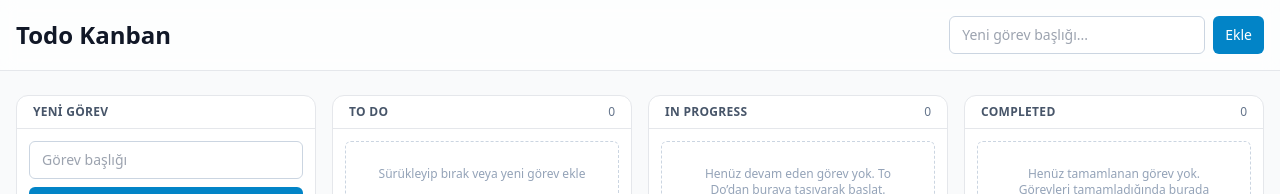
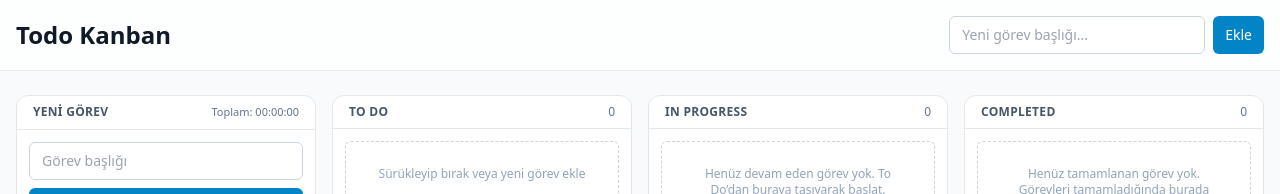
Before and after one commit to UmutYLCN/TodoWeb, a React (Vite) app: page / in a window 1280 px wide. Shown: the top 194 px of the page. Built offline with nearby package versions, Linux system fonts and the light colour scheme.

Commit message:
feat(task): enhance task management with timing and pause functionality

```diff
--- a/src/App.tsx
+++ b/src/App.tsx
@@ -21,6 +21,9 @@ type Task = {
   status: Status;
   origin?: 'manual' | 'daily';
   originId?: string;
+  startedAt?: number | null;
+  accumulatedMs?: number;
+  paused?: boolean;
 };
 
 type DailyItem = {
@@ -38,6 +41,34 @@ const STORAGE_KEY = 'todo-kanban:tasks';
 const DAILY_KEY = 'todo-kanban:daily-items';
 const LAST_SEED_KEY = 'todo-kanban:last-seed-date';
 
+function formatDuration(ms: number): string {
+  const total = Math.max(0, Math.floor(ms / 1000));
+  const h = Math.floor(total / 3600);
+  const m = Math.floor((total % 3600) / 60);
+  const s = total % 60;
+  const hh = h.toString().padStart(2, '0');
+  const mm = m.toString().padStart(2, '0');
+  const ss = s.toString().padStart(2, '0');
+  return `${hh}:${mm}:${ss}`;
+}
+
+function transitionTask(t: Task, status: Status, at: number): Task {
+  if (t.status === status) {
+    if (status === 'in_progress') {
+      return { ...t, startedAt: t.startedAt ?? at, accumulatedMs: t.accumulatedMs ?? 0 };
+    }
+    return t;
+  }
+  if (t.status === 'in_progress' && status !== 'in_progress') {
+    const acc = (t.accumulatedMs ?? 0) + (t.startedAt ? at - t.startedAt : 0);
+    return { ...t, status, accumulatedMs: acc, startedAt: null };
+  }
+  if (t.status !== 'in_progress' && status === 'in_progress') {
+    return { ...t, status, startedAt: at, accumulatedMs: t.accumulatedMs ?? 0 };
+  }
+  return { ...t, status };
+}
+
 export default function App() {
   const [tasks, setTasks] = useState<Task[]>([]);
   const [title, setTitle] = useState('');
@@ -45,6 +76,7 @@ export default function App() {
   const [dailyTitle, setDailyTitle] = useState('');
   const [dailyItems, setDailyItems] = useState<DailyItem[]>([]);
   const [panelTitle, setPanelTitle] = useState('');
+  const [now, setNow] = useState(() => Date.now());
 
   const sensors = useSensors(
     // Mouse: anında aktivasyon (daha seri his)
@@ -77,6 +109,45 @@ export default function App() {
     } catch {}
   }, [dailyItems]);
 
+  // Tick timers every second
+  useEffect(() => {
+    const id = setInterval(() => setNow(Date.now()), 1000);
+    return () => clearInterval(id);
+  }, []);
+
+  // Ensure only the topmost non-paused in-progress task runs (others paused or below are stopped)
+  useEffect(() => {
+    const firstInProgress = tasks.find((t) => t.status === 'in_progress' && !t.paused);
+    if (!firstInProgress) return; // none running
+    const runnerId = firstInProgress.id;
+    const at = Date.now();
+    let changed = false;
+    const next = tasks.map((t) => {
+      if (t.status !== 'in_progress') return t;
+      if (t.id === runnerId) {
+        if (t.paused) return t; // don't auto start paused
+        if (!t.startedAt) {
+          changed = true;
+          return { ...t, startedAt: at, accumulatedMs: t.accumulatedMs ?? 0 };
+        }
+        return t;
+      }
+      if (t.startedAt) {
+        const acc = (t.accumulatedMs ?? 0) + (t.startedAt ? at - t.startedAt : 0);
+        changed = true;
+        return { ...t, startedAt: null, accumulatedMs: acc };
+      }
+      return t;
+    });
+    if (changed) setTasks(next);
+  }, [tasks]);
+
+  // Tick each second to update timers
+  useEffect(() => {
+    const id = setInterval(() => setNow(Date.now()), 1000);
+    return () => clearInterval(id);
+  }, []);
+
   // Seed daily items once per day into To Do
   useEffect(() => {
     try {
@@ -94,6 +165,9 @@ export default function App() {
             status: 'todo' as const,
             origin: 'daily' as const,
             originId: d.id,
+            startedAt: null,
+            accumulatedMs: 0,
+            paused: false,
           })),
           ...prev,
         ]);
@@ -127,7 +201,7 @@ export default function App() {
     if (!trimmed) return;
     const id = `${Date.now()}-${Math.random().toString(36).slice(2, 8)}`;
     setTasks((prev) => [
-      { id, title: trimmed, status: 'todo', origin: 'manual' },
+      { id, title: trimmed, status: 'todo', origin: 'manual', startedAt: null, accumulatedMs: 0, paused: false },
       ...prev,
     ]);
     setTitle('');
@@ -138,14 +212,15 @@ export default function App() {
     if (!trimmed) return;
     const id = `${Date.now()}-${Math.random().toString(36).slice(2, 8)}`;
     setTasks((prev) => [
-      { id, title: trimmed, status: 'todo', origin: 'manual' },
+      { id, title: trimmed, status: 'todo', origin: 'manual', startedAt: null, accumulatedMs: 0, paused: false },
       ...prev,
     ]);
     setPanelTitle('');
   }
 
   function updateStatus(id: string, status: Status) {
-    setTasks((prev) => prev.map((t) => (t.id === id ? { ...t, status } : t)));
+    const at = Date.now();
+    setTasks((prev) => prev.map((t) => (t.id === id ? { ...transitionTask(t, status, at), paused: status === 'in_progress' ? false : t.paused } : t)));
   }
 
   function removeTask(id: string) {
@@ -194,6 +269,9 @@ export default function App() {
             status: 'todo' as const,
             origin: 'daily' as const,
             originId: id,
+            startedAt: null,
+            accumulatedMs: 0,
+            paused: false,
           },
           ...prev,
         ]);
@@ -231,7 +309,7 @@ export default function App() {
       setTasks((prev) => {
         const fromIndex = prev.findIndex((t) => t.id === activeId);
         if (fromIndex === -1) return prev;
-        const item = { ...prev[fromIndex], status: overTask.status } as Task;
+        const item = { ...transitionTask(prev[fromIndex], overTask.status as Status, Date.now()), paused: overTask.status === 'in_progress' ? false : prev[fromIndex].paused };
         const arr = prev.slice();
         arr.splice(fromIndex, 1);
         let toIndex = arr.findIndex((t) => t.id === overTask.id);
@@ -285,6 +363,7 @@ export default function App() {
               addDaily={addDaily}
               dailyItems={dailyItems}
               removeDaily={removeDaily}
+              totalMs={tasks.reduce((sum, t) => sum + (t.accumulatedMs ?? 0) + (t.status === 'in_progress' && t.startedAt ? now - t.startedAt : 0), 0)}
             />
             {STATUSES.map((s) => (
               <KanbanColumn
@@ -300,6 +379,23 @@ export default function App() {
                     onRemove={() => removeTask(t.id)}
                     onUpdateTitle={(next) => updateTitle(t.id, next)}
                     activeId={activeId}
+                    now={now}
+                    topInProgressId={tasks.find((x) => x.status === 'in_progress')?.id || null}
+                    onToggleRun={() => {
+                      setTasks((prev) => prev.map((x) => {
+                        if (x.id !== t.id) return x;
+                        if (x.status !== 'in_progress') return x;
+                        const at = Date.now();
+                        if (x.paused || !x.startedAt) {
+                          // resume
+                          return { ...x, paused: false, startedAt: at };
+                        } else {
+                          // pause
+                          const acc = (x.accumulatedMs ?? 0) + (x.startedAt ? at - x.startedAt : 0);
+                          return { ...x, startedAt: null, accumulatedMs: acc, paused: true };
+                        }
+                      }));
+                    }}
                   />
                 ))}
                 {grouped[s.key].length === 0 && (
@@ -363,6 +459,7 @@ function AddPanel({
   addDaily,
   dailyItems,
   removeDaily,
+  totalMs,
 }: {
   title: string;
   setTitle: (v: string) => void;
@@ -372,11 +469,17 @@ function AddPanel({
   addDaily: () => void;
   dailyItems: DailyItem[];
   removeDaily: (id: string) => void;
+  totalMs: number;
 }) {
   return (
     <section className="flex flex-col rounded-xl border bg-white">
       <header className="border-b px-4 py-2">
-        <h2 className="text-xs font-semibold uppercase tracking-wide text-slate-600">Yeni Görev</h2>
+        <div className="flex items-center justify-between">
+          <h2 className="text-xs font-semibold uppercase tracking-wide text-slate-600">Yeni Görev</h2>
+          <div className="text-[11px] tabular-nums text-slate-500" title="Toplam süre">
+            Toplam: {formatDuration(totalMs)}
+          </div>
+        </div>
       </header>
       <div className="p-3 flex flex-col gap-2">
         <input
@@ -466,11 +569,17 @@ const TaskCard = memo(function TaskCard({
   onRemove,
   onUpdateTitle,
   activeId,
+  now,
+  topInProgressId,
+  onToggleRun,
 }: {
   task: Task;
   onRemove: () => void;
   onUpdateTitle: (next: string) => void;
   activeId: string | null;
+  now: number;
+  topInProgressId: string | null;
+  onToggleRun: () => void;
 }) {
   const { attributes, listeners, setNodeRef: setDragRef, transform, isDragging } = useDraggable({ id: task.id });
   const { setNodeRef: setDropRef } = useDroppable({ id: task.id });
@@ -515,16 +624,38 @@ const TaskCard = memo(function TaskCard({
           {task.status === 'completed' && (
             <span className="shrink-0 inline-flex h-5 w-5 items-center justify-center rounded-full bg-emerald-100 text-emerald-700 text-xs border border-emerald-300" title="Tamamlandı">✓</span>
           )}
-          {task.status === 'in_progress' && (
-            <span
+          {task.status === 'in_progress' && task.id === topInProgressId && (
+            <button
               className={
-                'relative shrink-0 inline-flex h-5 w-5 items-center justify-center ' +
+                'shrink-0 inline-flex h-5 w-5 items-center justify-center ' +
                 (task.origin === 'daily' ? 'text-amber-300' : 'text-sky-400')
               }
-              title="Çalışıyor"
+              title={task.paused || !task.startedAt ? 'Başlat' : 'Durdur'}
+              aria-label={task.paused || !task.startedAt ? 'Başlat' : 'Durdur'}
+              onPointerDown={(e) => e.stopPropagation()}
+              onMouseDown={(e) => e.stopPropagation()}
+              onTouchStart={(e) => e.stopPropagation()}
+              onClick={(e) => {
+                e.stopPropagation();
+                onToggleRun();
+              }}
             >
-              <span className="pointer-events-none absolute inset-0 rounded-full border border-current opacity-40" />
-              <span className="relative block h-4 w-4 rounded-full border-2 border-current border-t-transparent animate-spin" />
+              {task.paused || !task.startedAt ? (
+                <span className="block leading-none text-[12px]">▶</span>
+              ) : (
+                <span className="relative inline-flex h-5 w-5 items-center justify-center">
+                  <span className="pointer-events-none absolute inset-0 rounded-full border border-current opacity-40" />
+                  <span className="relative block h-4 w-4 rounded-full border-2 border-current border-t-transparent animate-spin" />
+                </span>
+              )}
+            </button>
+          )}
+          {task.status === 'in_progress' && task.id !== topInProgressId && (
+            <span
+              className="shrink-0 inline-flex h-5 w-5 items-center justify-center text-slate-300"
+              title="Sırada"
+            >
+              <span className="block h-4 w-4 rounded-full border-2 border-current" />
             </span>
           )}
           <div className="flex-1 flex items-center gap-2 min-w-0">
@@ -555,7 +686,11 @@ const TaskCard = memo(function TaskCard({
                 {task.title}
               </h3>
             )}
-            {/* In Progress spinner removed; bottom sliding bar indicates activity */}
+            {task.status === 'in_progress' && task.id === topInProgressId && (
+              <span className="ml-auto shrink-0 text-[11px] tabular-nums text-slate-500">
+                {formatDuration((task.accumulatedMs ?? 0) + (task.startedAt ? now - task.startedAt : 0))}
+              </span>
+            )}
           </div>
           {task.status === 'todo' && task.origin !== 'daily' && (
             <button
```
